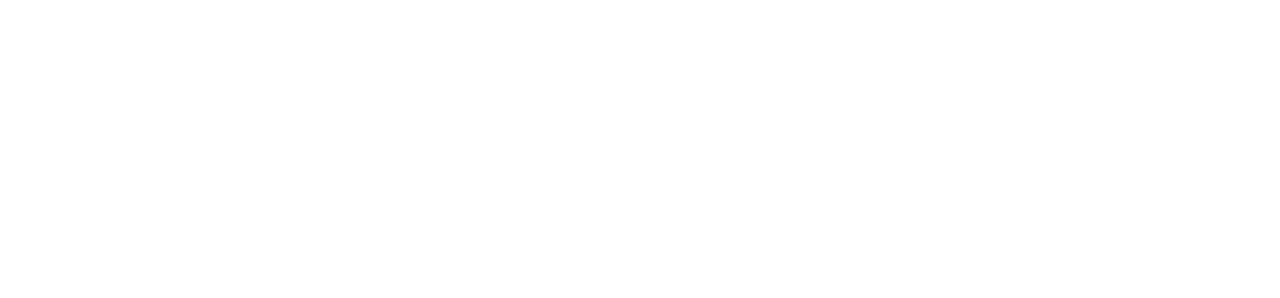
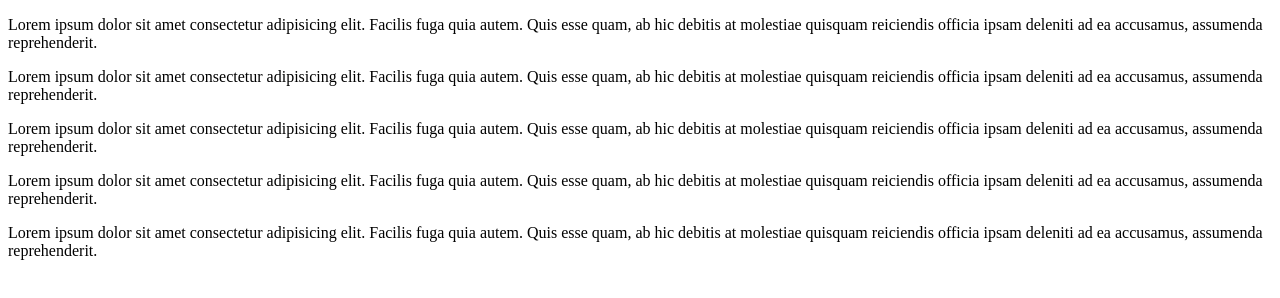
Before and after one commit to JPachecoZ/ProjectHTMLCSS, a plain HTML site: page index.html in a window 1280 px wide. Drawn offline with Linux system fonts and the light colour scheme.

Commit message:
agregué lorem

```diff
--- a/index.html
+++ b/index.html
@@ -1,12 +1,26 @@
 <!DOCTYPE html>
 <html lang="en">
+
 <head>
     <meta charset="UTF-8">
     <meta http-equiv="X-UA-Compatible" content="IE=edge">
     <meta name="viewport" content="width=device-width, initial-scale=1.0">
     <title>Document</title>
 </head>
+
 <body>
 
+    <p> Lorem ipsum dolor sit amet consectetur adipisicing elit. Facilis fuga quia autem. Quis esse quam, ab hic debitis
+        at molestiae quisquam reiciendis officia ipsam deleniti ad ea accusamus, assumenda reprehenderit.</p>
+    <p> Lorem ipsum dolor sit amet consectetur adipisicing elit. Facilis fuga quia autem. Quis esse quam, ab hic debitis
+        at molestiae quisquam reiciendis officia ipsam deleniti ad ea accusamus, assumenda reprehenderit.</p>
+    <p> Lorem ipsum dolor sit amet consectetur adipisicing elit. Facilis fuga quia autem. Quis esse quam, ab hic debitis
+        at molestiae quisquam reiciendis officia ipsam deleniti ad ea accusamus, assumenda reprehenderit.</p>
+    <p> Lorem ipsum dolor sit amet consectetur adipisicing elit. Facilis fuga quia autem. Quis esse quam, ab hic debitis
+        at molestiae quisquam reiciendis officia ipsam deleniti ad ea accusamus, assumenda reprehenderit.</p>
+    <p> Lorem ipsum dolor sit amet consectetur adipisicing elit. Facilis fuga quia autem. Quis esse quam, ab hic debitis
+        at molestiae quisquam reiciendis officia ipsam deleniti ad ea accusamus, assumenda reprehenderit.</p>
+
 </body>
+
 </html>
```
